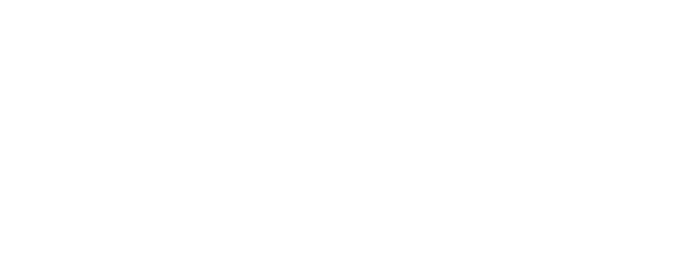
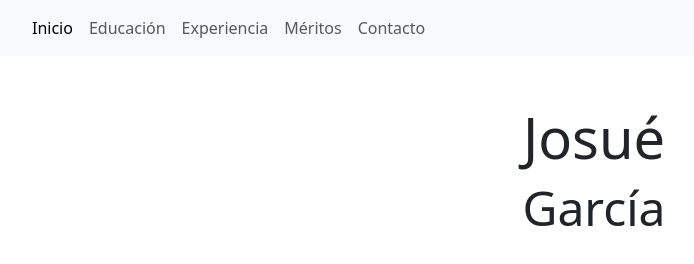
Before and after one commit to JosueGarciaAbata/PracticaGit4A_GarciaJosue, a plain HTML site: page index.html in a window 1280 px wide. Shown: the whole page, without its empty margins (46-740 px from the left). Drawn offline with nearby package versions, Linux system fonts and the light colour scheme.

Commit message:
Se agregó Bootstrap al proyecto, menú e información personal

```diff
--- a/index.html
+++ b/index.html
@@ -1,25 +1,52 @@
 <!DOCTYPE html>
 <html lang="en">
+
 <head>
     <meta charset="UTF-8">
     <meta name="viewport" content="width=device-width, initial-scale=1.0">
     <title>Document</title>
+    <!-- Bootstrap CSS -->
+    <link href="https://cdn.jsdelivr.net/npm/bootstrap@5.3.0-alpha3/dist/css/bootstrap.min.css" rel="stylesheet">
 </head>
+
 <body>
-    <header>
-        <nav>
-            <!-- Navegación -->
+    <header class="bg-light">
+        <nav class="navbar navbar-expand-lg navbar-light container">
+            <button class="navbar-toggler" type="button" data-bs-toggle="collapse" data-bs-target="#navbarNav"
+                aria-controls="navbarNav" aria-expanded="false" aria-label="Toggle navigation">
+                <span class="navbar-toggler-icon"></span>
+            </button>
+            <div class="collapse navbar-collapse" id="navbarNav">
+                <ul class="navbar-nav">
+                    <li class="nav-item">
+                        <a class="nav-link active" href="#inicio">Inicio</a>
+                    </li>
+                    <li class="nav-item">
+                        <a class="nav-link" href="#educacion">Educación</a>
+                    </li>
+                    <li class="nav-item">
+                        <a class="nav-link" href="#experiencia">Experiencia</a>
+                    </li>
+                    <li class="nav-item">
+                        <a class="nav-link" href="#meritos">Méritos</a>
+                    </li>
+                    <li class="nav-item">
+                        <a class="nav-link" href="#contacto">Contacto</a>
+                    </li>
+                </ul>
+            </div>
         </nav>
     </header>
-    <main>
-        <section>
-            <article>
-                <!-- Contenido del artículo -->
-            </article>
+    <main class="container mt-5">
+        <section id="inicio" class="text-center">
+            <h1 class="display-4">Josué</h1>
+            <h1 class="display-5">García</h1>
         </section>
     </main>
     <footer>
         <!-- Pie de página -->
     </footer>
+    <script src="https://cdn.jsdelivr.net/npm/bootstrap@5.3.0-alpha3/dist/js/bootstrap.bundle.min.js"></script>
 </body>
+
 </html>
```
